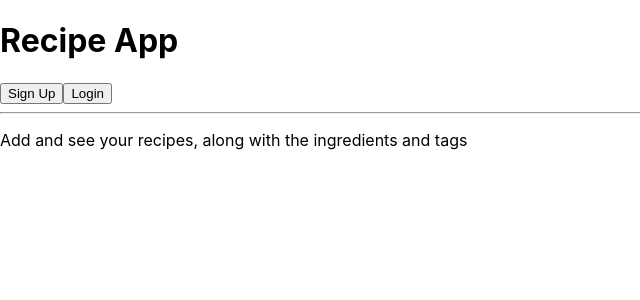
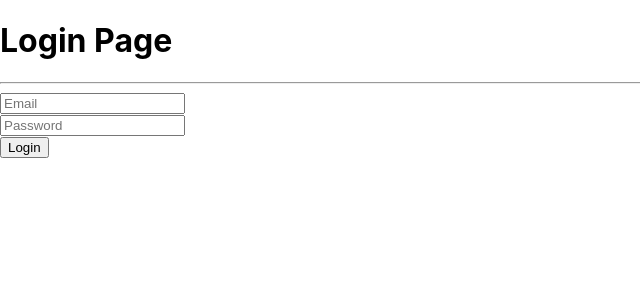
Before and after one commit to rrgore/react-recipe-app, a React (Create React App) app: page /login in a window 1280 px wide. Shown: the top 300 px of the page, without its empty margins (0-640 px from the left). Built offline with nearby package versions, Linux system fonts and the light colour scheme.

Commit message:
Added Login page + tests

```diff
--- a/jest.config.json
+++ /dev/null
@@ -1,6 +0,0 @@
-{
-    "setupFiles": [
-        "raf/polyfill",
-        "<rootDir>/src/tests/setupTests.js"
-    ]
-}
--- a/src/components/App.js
+++ b/src/components/App.js
@@ -1,20 +1,21 @@
 import React from 'react';
 import {
-  BrowserRouter as Router,
   Switch,
   Route
 } from 'react-router-dom';
 import HomePage from './HomePage';
+import LoginPage from './LoginPage';
 
 function App() {
   return (
-    <Router>
       <Switch>
-        <Route path="/">
+        <Route exact path="/">
           <HomePage />
         </Route>
+        <Route path="/login">
+          <LoginPage />
+        </Route>
       </Switch>
-    </Router>
   );
 }
 
--- a/src/components/HomePage.js
+++ b/src/components/HomePage.js
@@ -1,14 +1,15 @@
 import React from 'react';
+import { Link } from 'react-router-dom';
 
 export default class HomePage extends React.Component {
     render() {
         return (
             <div>
-                <h1 id="title" className="title" name="title">Recipe App</h1>
-                <button id="signUp" className="signUp" name="signUp"> Sign Up </button>
-                <button id="login" className="login" name="login"> Login </button>
+                <h1 id="recipeAppTitle" className="recipeAppTitle" name="recipeAppTitle">Recipe App</h1>
+                <Link to="/signUp" id="signUp" className="signUp" name="signUp">Sign Up</Link> <br />
+                <Link to="/login" id="login" className="login" name="login">Login</Link>
                 <hr />
-                <p id="preLoginString" className="preLoginString" name="preLoginString"> Add and see your recipes, along with the ingredients and tags </p>
+                <p id="preLoginString" className="preLoginString" name="preLoginString">Add and see your recipes, along with the ingredients and tags</p>
             </div>
         );
     }
--- /dev/null
+++ b/src/components/LoginPage.js
@@ -0,0 +1,17 @@
+import React from 'react';
+
+export default class LoginPage extends React.Component {
+    render() {
+        return (
+            <div>
+                <h1 id="loginPageTitle" className="loginPageTitle" name="loginPageTitle">Login Page</h1>
+                <hr />
+                <form>
+                    <input type="text" id="email" className="email" name="email" placeholder="Email"></input> <br />
+                    <input type="password" id="password" className="password" name="password" placeholder="Password"></input> <br />
+                    <input type="submit" id="login" className="login" name="login" value="Login"></input>
+                </form>
+            </div>
+        );
+    }
+}
--- a/src/index.js
+++ b/src/index.js
@@ -1,12 +1,12 @@
 import React from 'react';
 import ReactDOM from 'react-dom';
 import './index.css';
-import App from './components/App';
+import RouterComp from './router/RouterComp';
 import * as serviceWorker from './serviceWorker';
 
 ReactDOM.render(
   <React.StrictMode>
-    <App />
+    <RouterComp />
   </React.StrictMode>,
   document.getElementById('root')
 );
--- /dev/null
+++ b/src/router/RouterComp.js
@@ -0,0 +1,13 @@
+import React from 'react';
+import { BrowserRouter as Router } from 'react-router-dom';
+import App from '../components/App';
+
+export default class RouterComp extends React.Component {
+    render() {
+        return (
+            <Router>
+                <App />
+            </Router>
+        );
+    }
+}
```
Also changed, not shown: 2 other files (tests, documents, lock files or other folders).
